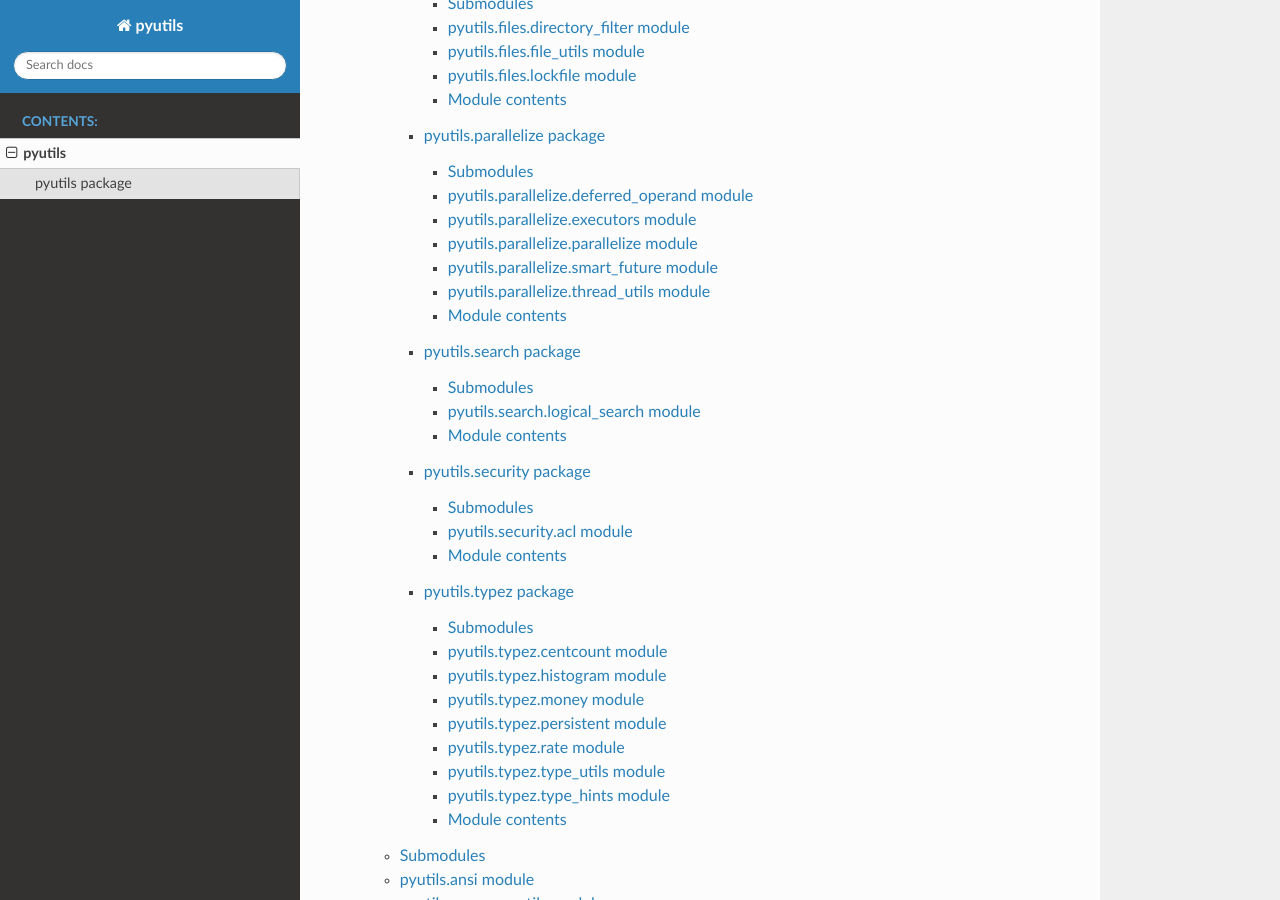
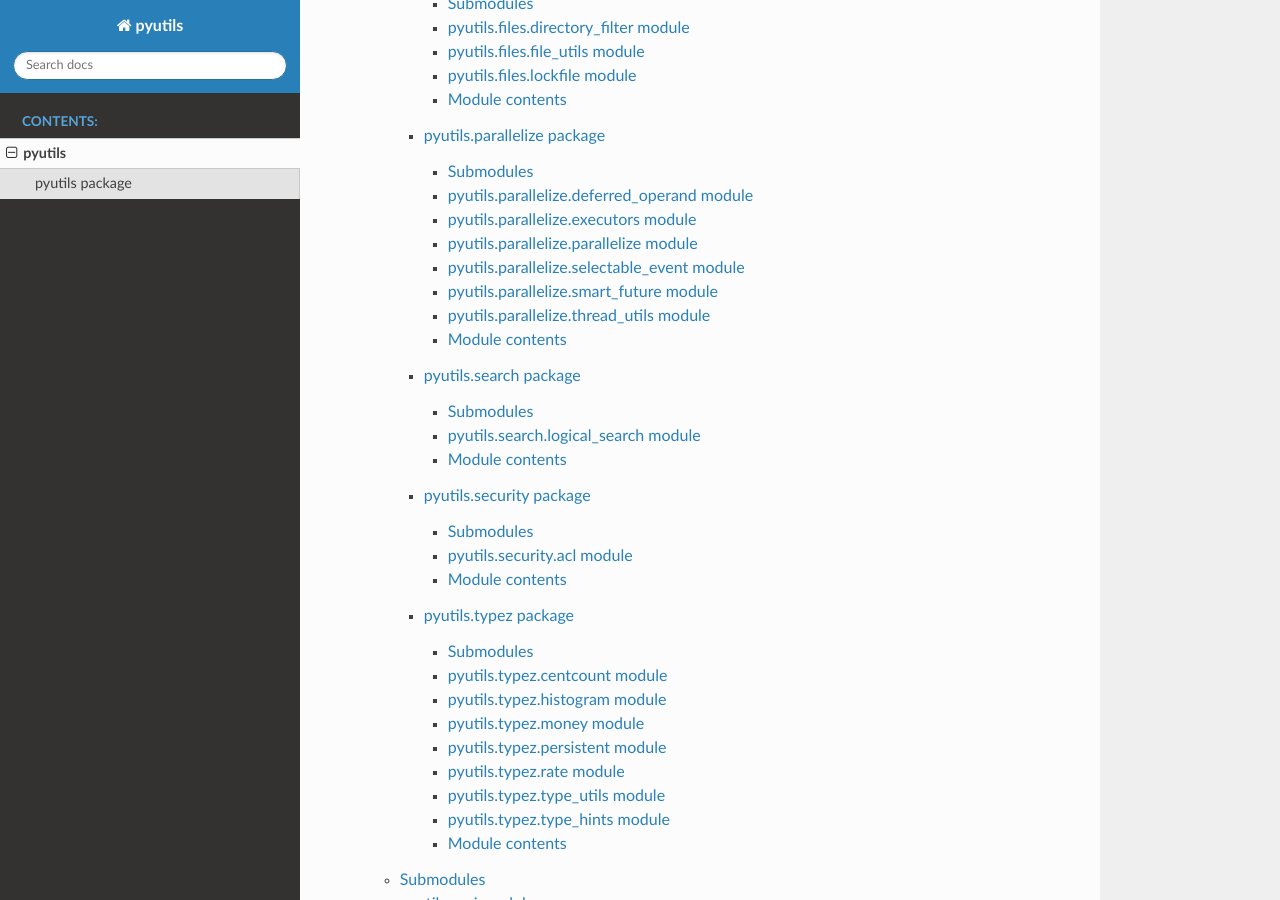
Before and after one commit to scottgasch/pyutils, a Sphinx documentation site: the page built from docs/modules.rst, in a window 1280 px wide and 900 px high, scrolled down 900 px. Built offline with Sphinx 7.4.7 and the Read the Docs theme 2.0.0, drawn with Linux system fonts in a browser that asks for light colours.

Commit message:
Adds SelectableEvent to docs.

```diff
--- a/docs/pyutils.parallelize.rst
+++ b/docs/pyutils.parallelize.rst
@@ -50,6 +50,14 @@ pyutils.parallelize.parallelize module
    :undoc-members:
    :show-inheritance:
 
+pyutils.parallelize.selectable_event module
+----------------------------------------
+
+.. automodule:: pyutils.parallelize.selectable_event
+   :members:
+   :undoc-members:
+   :show-inheritance:
+
 pyutils.parallelize.smart\_future module
 ----------------------------------------
 
```
